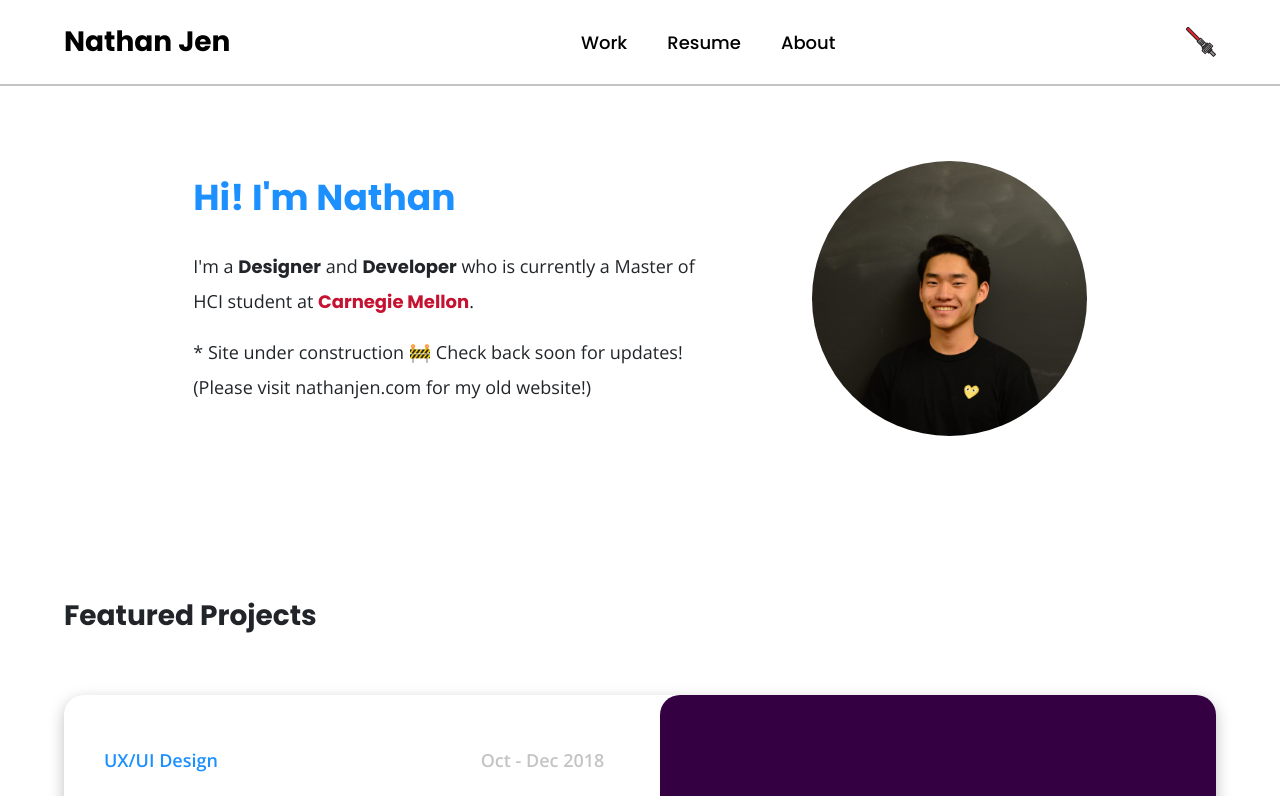
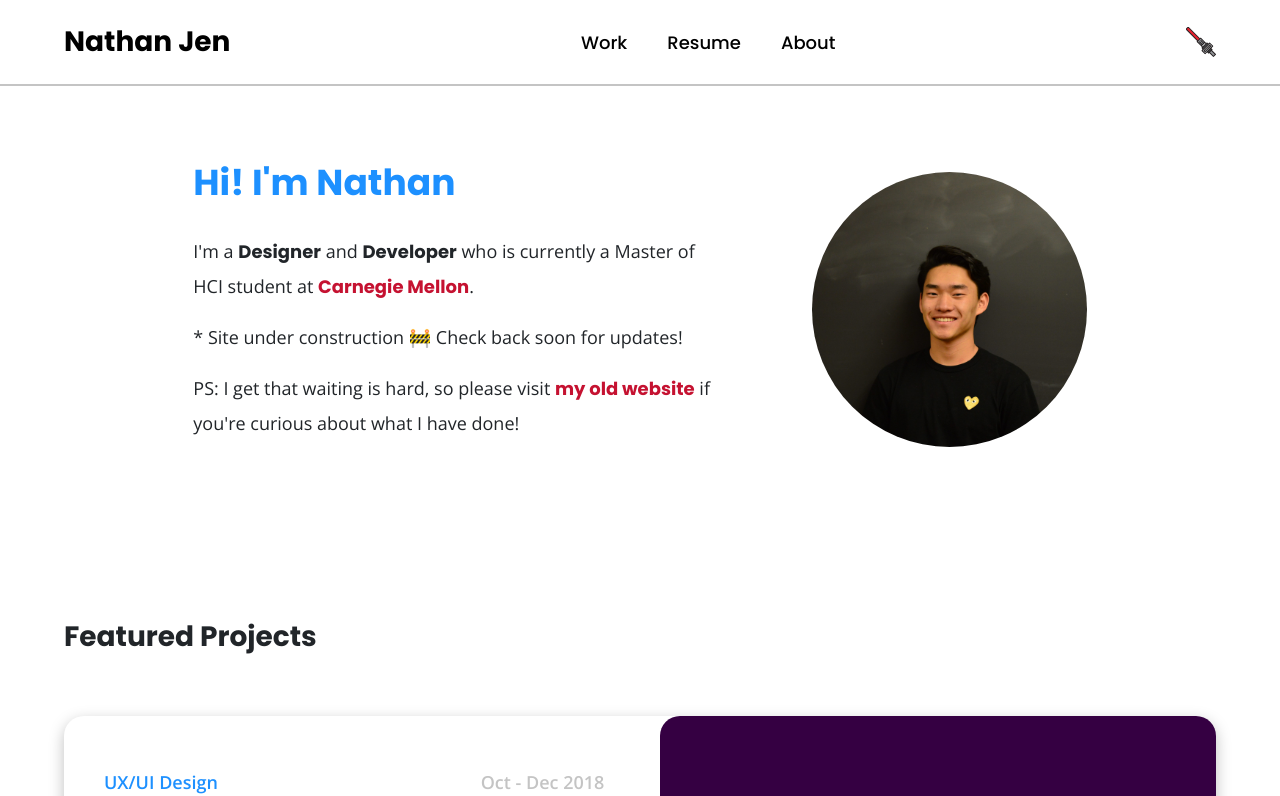
Before and after one commit to NathanJen/portfolio, a React (Create React App) app: page / in a window 1280 px wide. Shown: the top 796 px of the page. Built offline with nearby package versions, Linux system fonts and the light colour scheme.

Commit message:
Update HomePage.js

```diff
--- a/src/components/HomePage/HomePage.js
+++ b/src/components/HomePage/HomePage.js
@@ -18,7 +18,10 @@ function Intro () {
           <a href='https://www.hcii.cmu.edu/' className={styles.cmu} rel="noreferrer" target="_blank">Carnegie Mellon</a>.
         </p>
         <p>
-          * Site under construction 🚧 Check back soon for updates! (Please visit nathanjen.com for my old website!)
+          * Site under construction 🚧 Check back soon for updates!
+        </p>
+        <p>
+          PS: I get that waiting is hard, so please visit <a href='nathanjen.com'>my old website</a> if you're curious about what I have done!
         </p>
       </div>
       <div className={styles.headshotContainer}>
```
